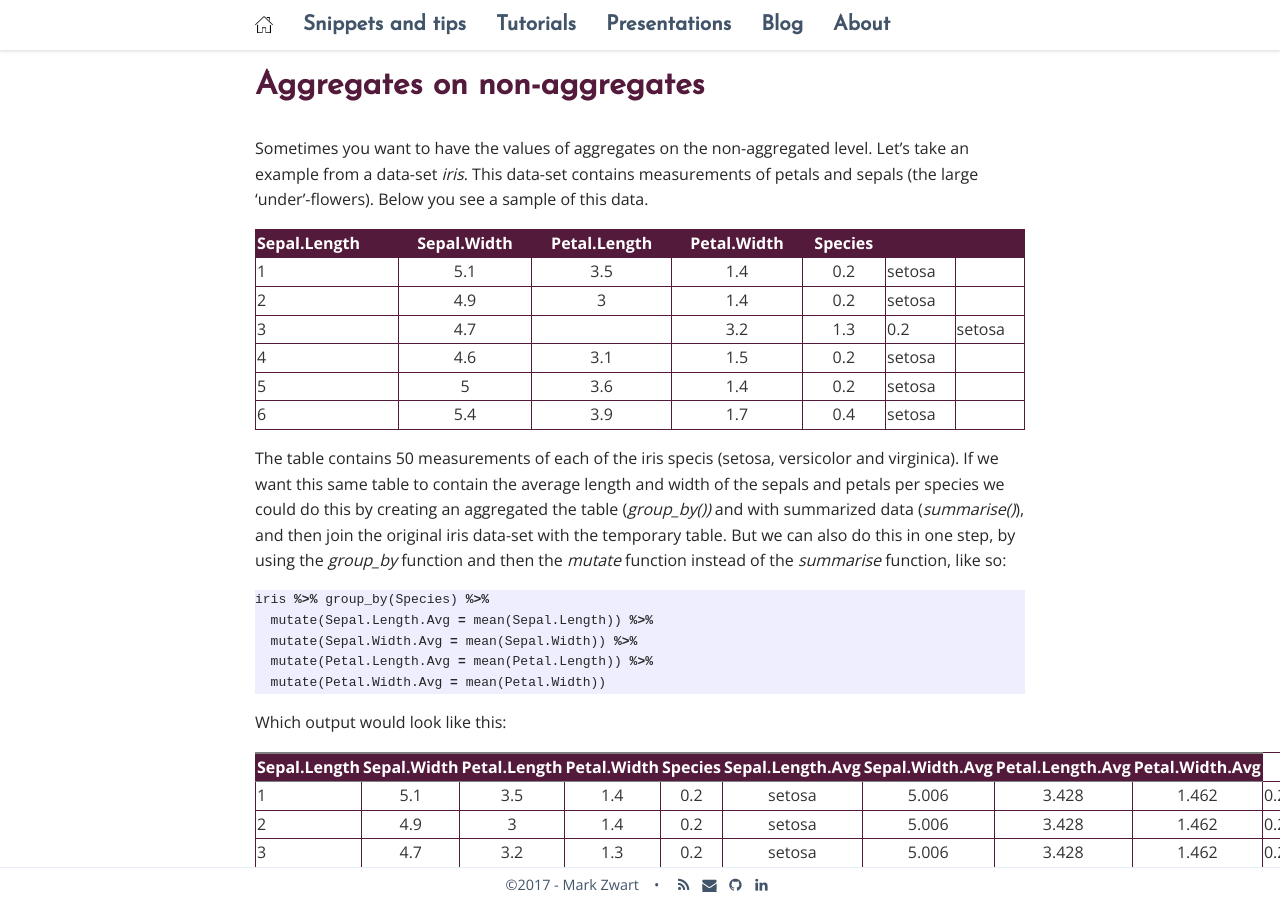
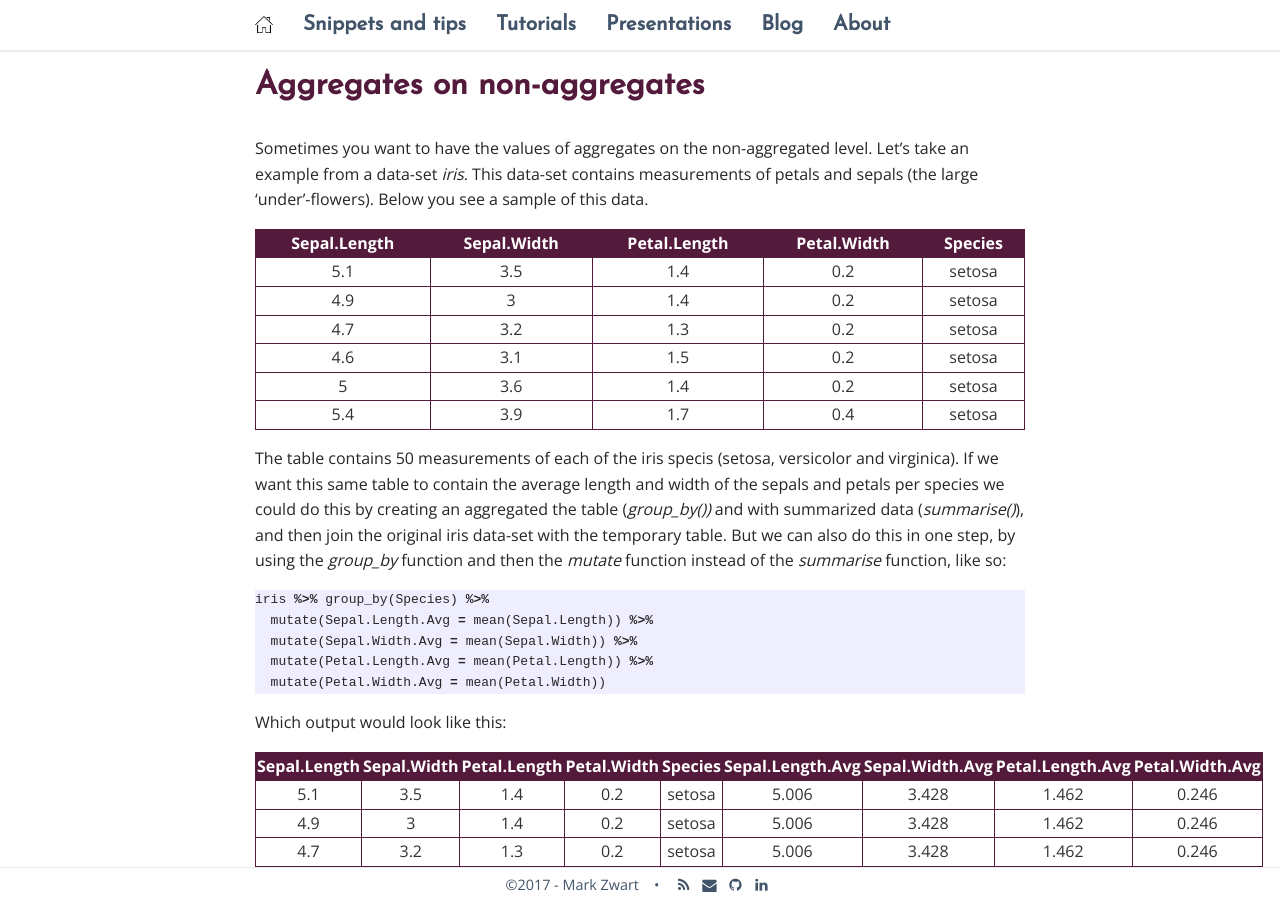
Before and after one commit to mark-me/mark-me.github.io, a Jekyll site: the page built from _pages/snippets-and-tips/data-transformation.md, in a window 1280 px wide and 900 px high, scrolled down 3625 px. Built offline with Jekyll 4.4.1, drawn with Linux system fonts in a browser that asks for light colours; nearby versions of some CDN libraries; comment, search, counter and statistics services are not loaded.

Commit message:
Update data-transformation.md

```diff
--- a/_pages/snippets-and-tips/data-transformation.md
+++ b/_pages/snippets-and-tips/data-transformation.md
@@ -126,13 +126,13 @@
 Sometimes you want to have the values of aggregates on the non-aggregated level. Let's take an example from a data-set _iris_. This data-set contains measurements of petals and sepals (the large 'under'-flowers). Below you see a sample of this data.
 
 |Sepal.Length|Sepal.Width|Petal.Length|Petal.Width|Species|
-|---         |   :---:   |    :---:   |    :---:  | :---: |
-|1|5.1|3.5|1.4|0.2|setosa|
-|2|4.9|3|1.4|0.2|setosa|
-|3|4.7||3.2|1.3|0.2|setosa|
-|4|4.6|3.1|1.5|0.2|setosa|
-|5|5|3.6|1.4|0.2|setosa|
-|6|5.4|3.9|1.7|0.4|setosa|
+|  :---:     |   :---:   |    :---:   |    :---:  | :---: |
+|5.1|3.5|1.4|0.2|setosa|
+|4.9|3|1.4|0.2|setosa|
+|4.7|3.2|1.3|0.2|setosa|
+|4.6|3.1|1.5|0.2|setosa|
+|5|3.6|1.4|0.2|setosa|
+|5.4|3.9|1.7|0.4|setosa|
 
 The table contains 50 measurements of each of the iris specis (setosa, versicolor and virginica). If we want this same table to contain the average length and width of the sepals and petals per species we could do this by creating an aggregated the table (_group_by())_ and with summarized data (_summarise()_), and then join the original iris data-set with the temporary table. But we can also do this in one step, by using the _group_by_ function and then the _mutate_ function instead of the _summarise_ function, like so:
 
@@ -146,180 +146,11 @@
 
 Which output would look like this:
 
-<table class="gmisc_table" style="border-collapse: collapse; margin-top: 1em; margin-bottom: 1em;">
-
-<thead>
-
-<tr>
-
-<th style="border-bottom: 1px solid grey; border-top: 2px solid grey; text-align: center;">Sepal.Length</th>
-
-<th style="border-bottom: 1px solid grey; border-top: 2px solid grey; text-align: center;">Sepal.Width</th>
-
-<th style="border-bottom: 1px solid grey; border-top: 2px solid grey; text-align: center;">Petal.Length</th>
-
-<th style="border-bottom: 1px solid grey; border-top: 2px solid grey; text-align: center;">Petal.Width</th>
-
-<th style="border-bottom: 1px solid grey; border-top: 2px solid grey; text-align: center;">Species</th>
-
-<th style="border-bottom: 1px solid grey; border-top: 2px solid grey; text-align: center;">Sepal.Length.Avg</th>
-
-<th style="border-bottom: 1px solid grey; border-top: 2px solid grey; text-align: center;">Sepal.Width.Avg</th>
-
-<th style="border-bottom: 1px solid grey; border-top: 2px solid grey; text-align: center;">Petal.Length.Avg</th>
-
-<th style="border-bottom: 1px solid grey; border-top: 2px solid grey; text-align: center;">Petal.Width.Avg</th>
-
-</tr>
-
-</thead>
-
-<tbody>
-
-<tr>
-
-<td style="text-align: left;">1</td>
-
-<td style="text-align: center;">5.1</td>
-
-<td style="text-align: center;">3.5</td>
-
-<td style="text-align: center;">1.4</td>
-
-<td style="text-align: center;">0.2</td>
-
-<td style="text-align: center;">setosa</td>
-
-<td style="text-align: center;">5.006</td>
-
-<td style="text-align: center;">3.428</td>
-
-<td style="text-align: center;">1.462</td>
-
-<td style="text-align: center;">0.246</td>
-
-</tr>
-
-<tr>
-
-<td style="text-align: left;">2</td>
-
-<td style="text-align: center;">4.9</td>
-
-<td style="text-align: center;">3</td>
-
-<td style="text-align: center;">1.4</td>
-
-<td style="text-align: center;">0.2</td>
-
-<td style="text-align: center;">setosa</td>
-
-<td style="text-align: center;">5.006</td>
-
-<td style="text-align: center;">3.428</td>
-
-<td style="text-align: center;">1.462</td>
-
-<td style="text-align: center;">0.246</td>
-
-</tr>
-
-<tr>
-
-<td style="text-align: left;">3</td>
-
-<td style="text-align: center;">4.7</td>
-
-<td style="text-align: center;">3.2</td>
-
-<td style="text-align: center;">1.3</td>
-
-<td style="text-align: center;">0.2</td>
-
-<td style="text-align: center;">setosa</td>
-
-<td style="text-align: center;">5.006</td>
-
-<td style="text-align: center;">3.428</td>
-
-<td style="text-align: center;">1.462</td>
-
-<td style="text-align: center;">0.246</td>
-
-</tr>
-
-<tr>
-
-<td style="text-align: left;">4</td>
-
-<td style="text-align: center;">4.6</td>
-
-<td style="text-align: center;">3.1</td>
-
-<td style="text-align: center;">1.5</td>
-
-<td style="text-align: center;">0.2</td>
-
-<td style="text-align: center;">setosa</td>
-
-<td style="text-align: center;">5.006</td>
-
-<td style="text-align: center;">3.428</td>
-
-<td style="text-align: center;">1.462</td>
-
-<td style="text-align: center;">0.246</td>
-
-</tr>
-
-<tr>
-
-<td style="text-align: left;">5</td>
-
-<td style="text-align: center;">5</td>
-
-<td style="text-align: center;">3.6</td>
-
-<td style="text-align: center;">1.4</td>
-
-<td style="text-align: center;">0.2</td>
-
-<td style="text-align: center;">setosa</td>
-
-<td style="text-align: center;">5.006</td>
-
-<td style="text-align: center;">3.428</td>
-
-<td style="text-align: center;">1.462</td>
-
-<td style="text-align: center;">0.246</td>
-
-</tr>
-
-<tr>
-
-<td style="border-bottom: 2px solid grey; text-align: left;">6</td>
-
-<td style="border-bottom: 2px solid grey; text-align: center;">5.4</td>
-
-<td style="border-bottom: 2px solid grey; text-align: center;">3.9</td>
-
-<td style="border-bottom: 2px solid grey; text-align: center;">1.7</td>
-
-<td style="border-bottom: 2px solid grey; text-align: center;">0.4</td>
-
-<td style="border-bottom: 2px solid grey; text-align: center;">setosa</td>
-
-<td style="border-bottom: 2px solid grey; text-align: center;">5.006</td>
-
-<td style="border-bottom: 2px solid grey; text-align: center;">3.428</td>
-
-<td style="border-bottom: 2px solid grey; text-align: center;">1.462</td>
-
-<td style="border-bottom: 2px solid grey; text-align: center;">0.246</td>
-
-</tr>
-
-</tbody>
-
-</table>
+|Sepal.Length|Sepal.Width|Petal.Length|Petal.Width|Species|Sepal.Length.Avg|Sepal.Width.Avg|Petal.Length.Avg|Petal.Width.Avg|
+|  :---:     |   :---:   |    :---:   |    :---:  | :---: |     :---:      |     :---:     |       :---:    |     :---:     |
+|5.1|3.5|1.4|0.2|setosa|5.006|3.428|1.462|0.246|
+|4.9|3|1.4|0.2|setosa|5.006|3.428|1.462|0.246|
+|4.7|3.2|1.3|0.2|setosa|5.006|3.428|1.462|0.246|
+|4.6|3.1|1.5|0.2|setosa|5.006|3.428|1.462|0.246|
+|5|3.6|1.4|0.2|setosa|5.006|3.428|1.462|0.246|
+|5.4|3.9|1.7|0.4|setosa|5.006|3.428|1.462|0.246|
```
